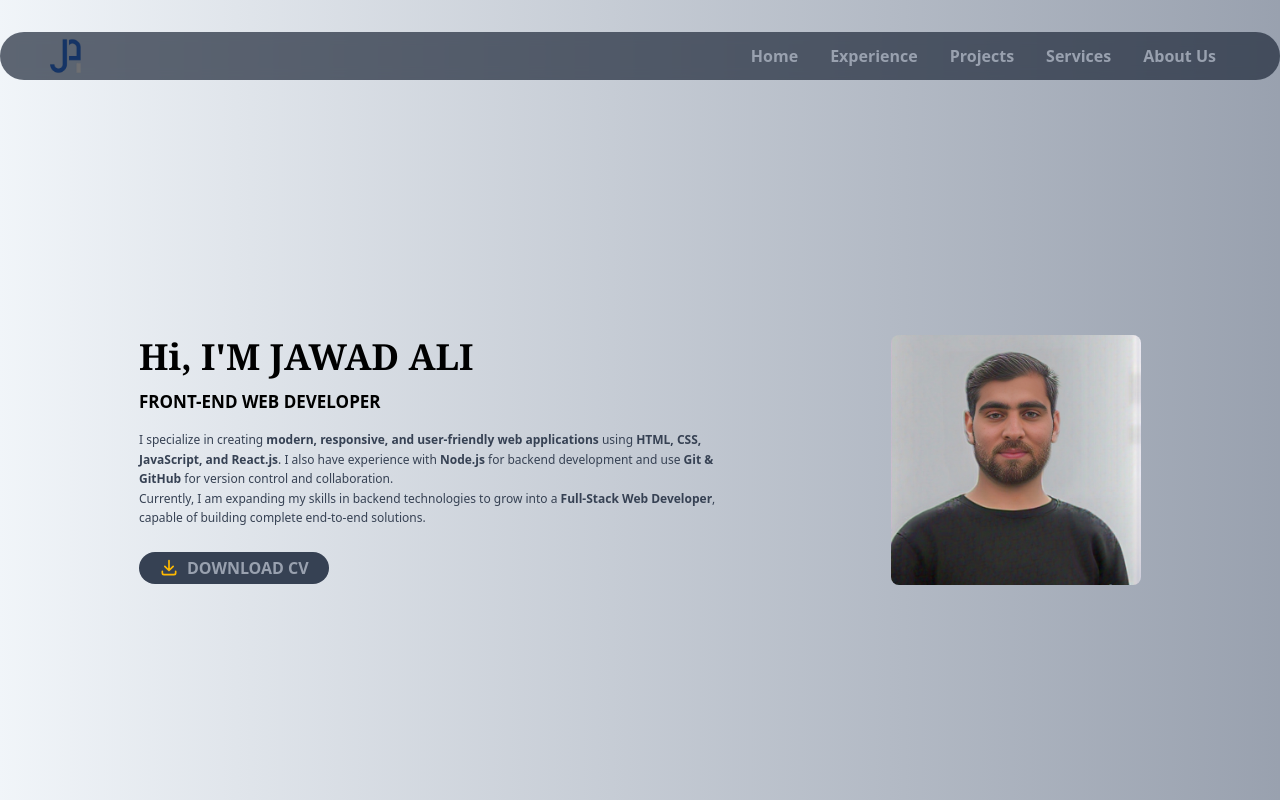
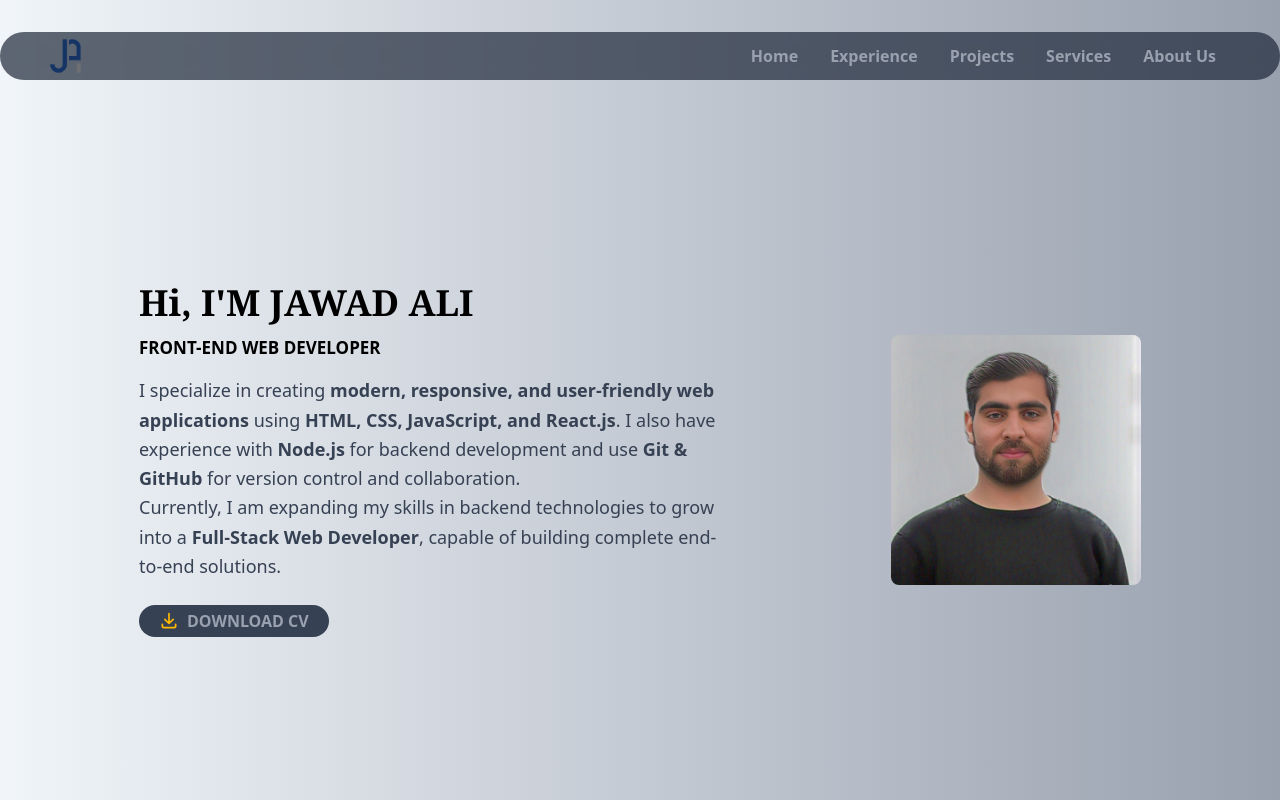
Before and after one commit to Jawad41023/Portfolio-Website, a React (Vite) app: page / in a window 1280 px wide. Shown: the top 800 px of the page. Built offline with nearby package versions, Linux system fonts and the light colour scheme.

Commit message:
modified Home.jsx

```diff
--- a/components/navbar/Home.jsx
+++ b/components/navbar/Home.jsx
@@ -35,7 +35,7 @@ const Home = () => {
             FRONT-END WEB DEVELOPER
           </h2>
 
-          <p className="text-gray-700 leading-relaxed text-[15px] sm:text-[15px] md:text-[12px] mb-6">
+          <p className="text-gray-700 leading-relaxed text-[15px] sm:text-[15px] md:text-[18px] mb-6">
             I specialize in creating{" "}
             <span className="font-semibold">modern, responsive, and user-friendly web applications</span>{" "}
             using <span className="font-semibold">HTML, CSS, JavaScript, and React.js</span>.
@@ -53,7 +53,7 @@ const Home = () => {
             <a
               href="/JAWAD_CV.pdf"
               download="JAWAD_CV.pdf"
-              className="group inline-flex items-center gap-2 md:bg-gray-700 text-gray-400 font-semibold px-5 py-1 rounded-3xl text-sm sm:text-base
+              className="group inline-flex items-center gap-2 bg-gray-700 text-gray-400 font-semibold px-5 py-1 rounded-3xl text-sm sm:text-base
                hover:text-gray-500 hover:scale-101 transition-all duration-300 active:bg-cyan-800"
             >
               {/* Animated Download Icon */}
```
